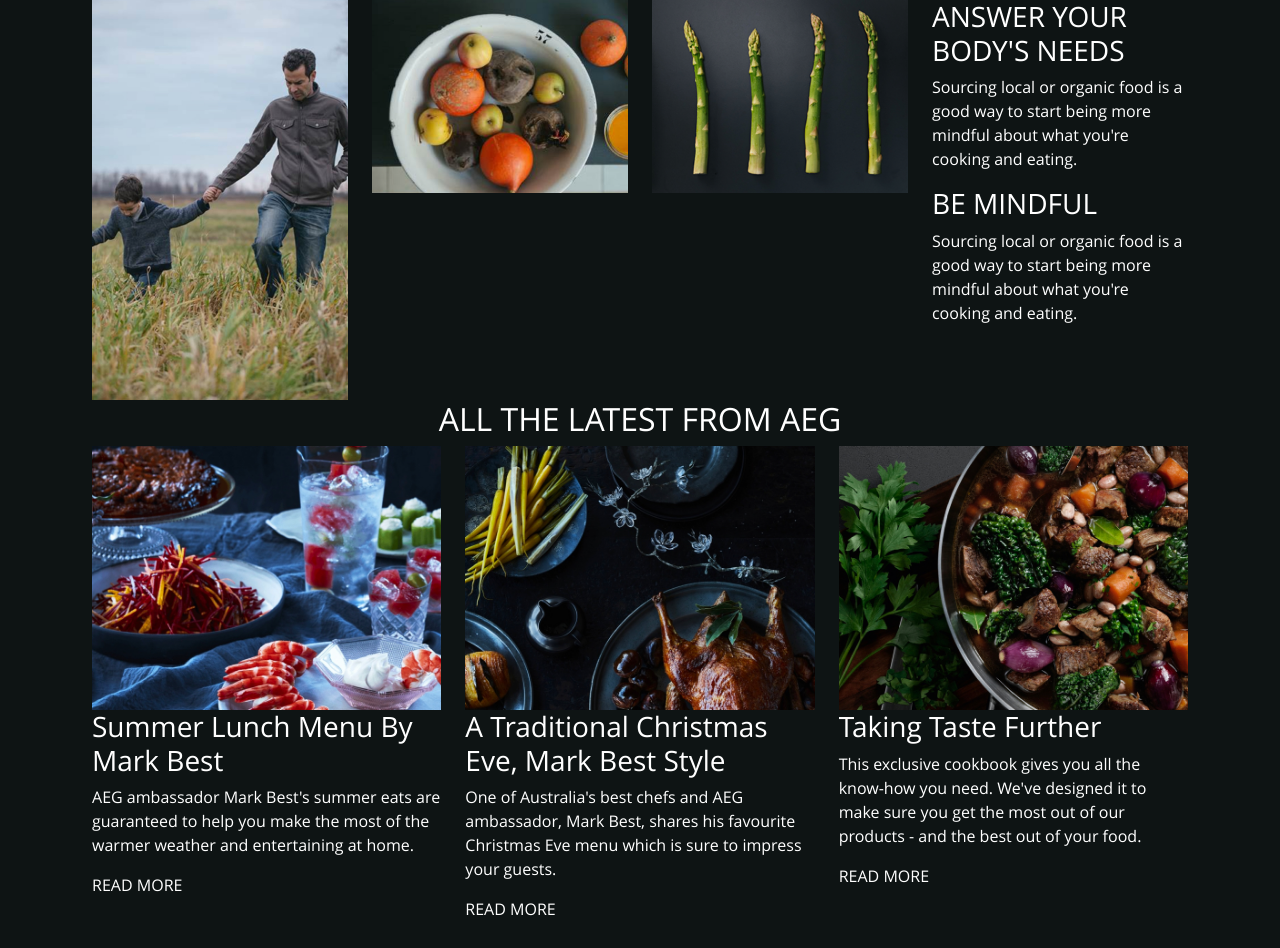
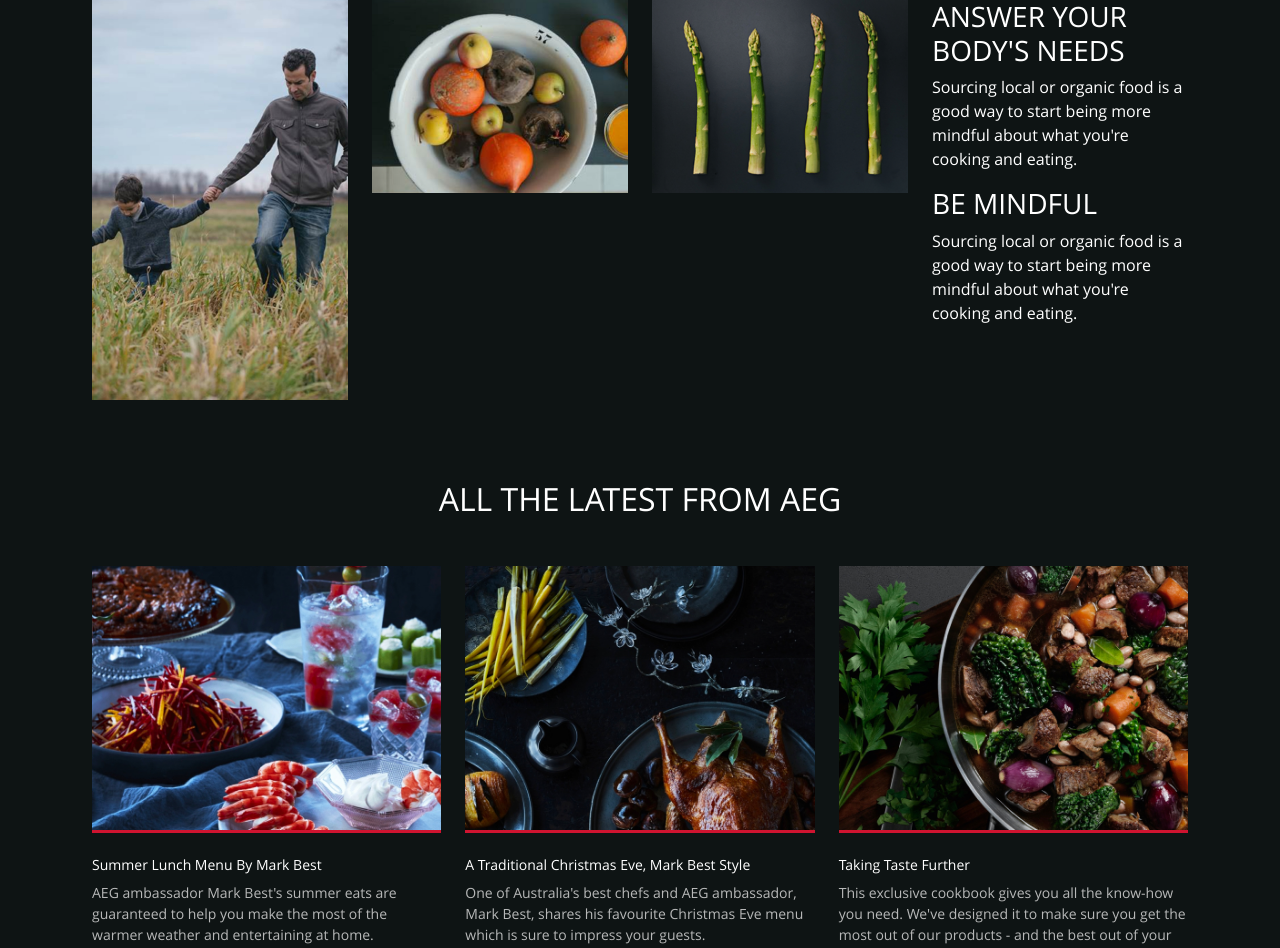
Before and after one commit to alpmobs/development, a React (Create React App) app in the folder orchard/: page / in a window 1280 px wide. Shown: the top 948 px of the page. Before the commit the page ends 921 px from the top, so only its background shows below. Built offline with nearby package versions, Linux system fonts and the light colour scheme.

Commit message:
Update Latest items component

```diff
--- a/orchard/src/Styles/LatestItems.css
+++ b/orchard/src/Styles/LatestItems.css
@@ -28,6 +28,107 @@
   font-weight: 800;
   src: local("Open Sans"), url(../../public/assets/fonts/OpenSans/OpenSans-ExtraBold.ttf) format("truetype");
 }
-h3 {
+@font-face {
+  font-family: "Open Sans Condensed";
   font-weight: 300;
+  src: local("Open Sans Condensed"), url(../../public/assets/fonts/OpenSans_Condensed/OpenSans_Condensed-Light.ttf) format("truetype");
+}
+@font-face {
+  font-family: "Open Sans Condensed";
+  font-weight: 400;
+  src: local("Open Sans Condensed"), url(../../public/assets/fonts/OpenSans_Condensed/OpenSans_Condensed-Regular.ttf) format("truetype");
+}
+@font-face {
+  font-family: "Open Sans Condensed";
+  font-weight: 500;
+  src: local("Open Sans Condensed"), url(../../public/assets/fonts/OpenSans_Condensed/OpenSans_Condensed-Medium.ttf) format("truetype");
+}
+@font-face {
+  font-family: "Open Sans Condensed";
+  font-weight: 600;
+  src: local("Open Sans Condensed"), url(../../public/assets/fonts/OpenSans_Condensed/OpenSans_Condensed-SemiBold.ttf) format("truetype");
+}
+@font-face {
+  font-family: "Open Sans Condensed";
+  font-weight: 700;
+  src: local("Open Sans Condensed"), url(../../public/assets/fonts/OpenSans_Condensed/OpenSans_Condensed-Bold.ttf) format("truetype");
+}
+@font-face {
+  font-family: "Open Sans Condensed";
+  font-weight: 800;
+  src: local("Open Sans Condensed"), url(../../public/assets/fonts/OpenSans_Condensed/OpenSans_Condensed-ExtraBold.ttf) format("truetype");
+}
+@font-face {
+  font-family: "Open Sans SemiCondensed";
+  font-weight: 300;
+  src: local("Open Sans Condensed"), url(../../public/assets/fonts/OpenSans_SemiCondensed/OpenSans_SemiCondensed-Light.ttf) format("truetype");
+}
+@font-face {
+  font-family: "Open Sans SemiCondensed";
+  font-weight: 400;
+  src: local("Open Sans Condensed"), url(../../public/assets/fonts/OpenSans_SemiCondensed/OpenSans_SemiCondensed-Regular.ttf) format("truetype");
+}
+@font-face {
+  font-family: "Open Sans SemiCondensed";
+  font-weight: 500;
+  src: local("Open Sans Condensed"), url(../../public/assets/fonts/OpenSans_SemiCondensed/OpenSans_SemiCondensed-Medium.ttf) format("truetype");
+}
+@font-face {
+  font-family: "Open Sans SemiCondensed";
+  font-weight: 600;
+  src: local("Open Sans Condensed"), url(../../public/assets/fonts/OpenSans_SemiCondensed/OpenSans_SemiCondensed-SemiBold.ttf) format("truetype");
+}
+@font-face {
+  font-family: "Open Sans SemiCondensed";
+  font-weight: 700;
+  src: local("Open Sans Condensed"), url(../../public/assets/fonts/OpenSans_SemiCondensed/OpenSans_SemiCondensed-Bold.ttf) format("truetype");
+}
+@font-face {
+  font-family: "Open Sans SemiCondensed";
+  font-weight: 800;
+  src: local("Open Sans Condensed"), url(../../public/assets/fonts/OpenSans_SemiCondensed/OpenSans_SemiCondensed-ExtraBold.ttf) format("truetype");
+}
+#latestItemsContainer {
+  margin-top: 5rem;
+}
+#latestItemsContainer h2.title {
+  font-family: "Open Sans", sans-serif;
+  font-weight: 300;
+  font-size: 18;
+  margin-bottom: 3rem;
+}
+#latestItemsContainer .col-md {
+  margin-bottom: 3rem;
+}
+#latestItemsContainer img {
+  border-bottom: 3px solid #cf1430;
+  margin-bottom: 1.5em;
+}
+#latestItemsContainer h3.title {
+  font-weight: 500;
+  font-size: 14px;
+}
+#latestItemsContainer p.description {
+  font-family: "Open Sans", sans-serif;
+  font-weight: 300;
+  font-size: 14px;
+  color: #b7b8b8;
+  line-height: 21px;
+}
+#latestItemsContainer a.link {
+  position: relative;
+  font-size: 14px;
+}
+#latestItemsContainer a.link:before {
+  position: absolute;
+  content: "";
+  width: 100%;
+  height: 1px;
+  left: 0;
+  bottom: -5px;
+  background-color: #cf1430;
+  transition: all 0.2s ease-in-out;
+}
+#latestItemsContainer a.link:hover:before {
+  width: 0;
 }/*# sourceMappingURL=LatestItems.css.map */
--- a/orchard/src/Styles/LatestItems.scss
+++ b/orchard/src/Styles/LatestItems.scss
@@ -1,5 +1,59 @@
 @import "../Styles/variables.scss";
 
-h3 {
-  font-weight: 300;
+#latestItemsContainer {
+
+    margin-top: $spacing-l;
+
+    h2.title {
+        font-family: $font-OpenSans;
+        font-weight: 300;
+        font-size: 18;
+        margin-bottom: $spacing-m;
+    }
+
+    .col-md {
+        margin-bottom: $spacing-m;
+    }
+
+    img {
+        border-bottom: 3px solid $colorRed;
+        margin-bottom: 1.5em;
+    }
+
+    h3.title {
+        font-weight: 500;
+        font-size: 14px;
+      }
+
+      p.description {
+        font-family: $font-OpenSans;
+        font-weight: 300;
+        font-size: 14px;
+        color: $colorGray;
+        line-height: 21px;
+      }
+
+      a.link {
+        position: relative;
+        font-size: 14px;
+      }
+
+      a.link:before {
+        position: absolute;
+        content: "";
+        width: 100%;
+        height: 1px;
+        left: 0;
+        bottom: -5px;
+        background-color: $colorRed;
+        -webkit-transition: all 0.2s ease-in-out;
+        -moz-transition: all 0.2s ease-in-out;
+        -o-transition: all 0.2s ease-in-out;
+        -ms-transition: all 0.2s ease-in-out;
+        transition: all 0.2s ease-in-out;
+      }
+
+      a.link:hover:before {
+        width: 0;
+      }
 }
--- a/orchard/src/Styles/variables.scss
+++ b/orchard/src/Styles/variables.scss
@@ -155,3 +155,8 @@ $colorGray: #b7b8b8;
 $font-OpenSans: "Open Sans", sans-serif;
 $font-OpenSansCondensed: "Open Sans Condensed", sans-serif;
 $font-OpenSansSemiCondensed: "Open Sans SemiCondensed", sans-serif;
+
+
+$spacing-l: 5rem;
+$spacing-m: 3rem;
+$spacing-s: 1.5rem;
--- a/orchard/src/components/LatestItems.js
+++ b/orchard/src/components/LatestItems.js
@@ -101,7 +101,7 @@ class LatestItems extends Component {
 
     return (
       <Container id="latestItemsContainer">
-        <h2 className="text-center">{heading}</h2>
+        <h2 className="text-center title">{heading}</h2>
         <Row>
           {latestItems.map(item => (
             <Col md key={item.id} className={loading ? "loading-animation" : ""}>
@@ -111,9 +111,9 @@ class LatestItems extends Component {
                 <Image src={item.image.src} alt={item.image.alt} fluid />
               </picture>
 
-              <h3>{item.title}</h3>
-              <p>{item.description}</p>
-              <a href={item.link}>{item.linKTitle}</a>
+              <h3 class="title">{item.title}</h3>
+              <p class="description">{item.description}</p>
+              <a href={item.link} class="link">{item.linKTitle}</a>
             </Col>
           ))}
         </Row>
```
Also changed, not shown: 1 other file (tests, documents, lock files or other folders).
